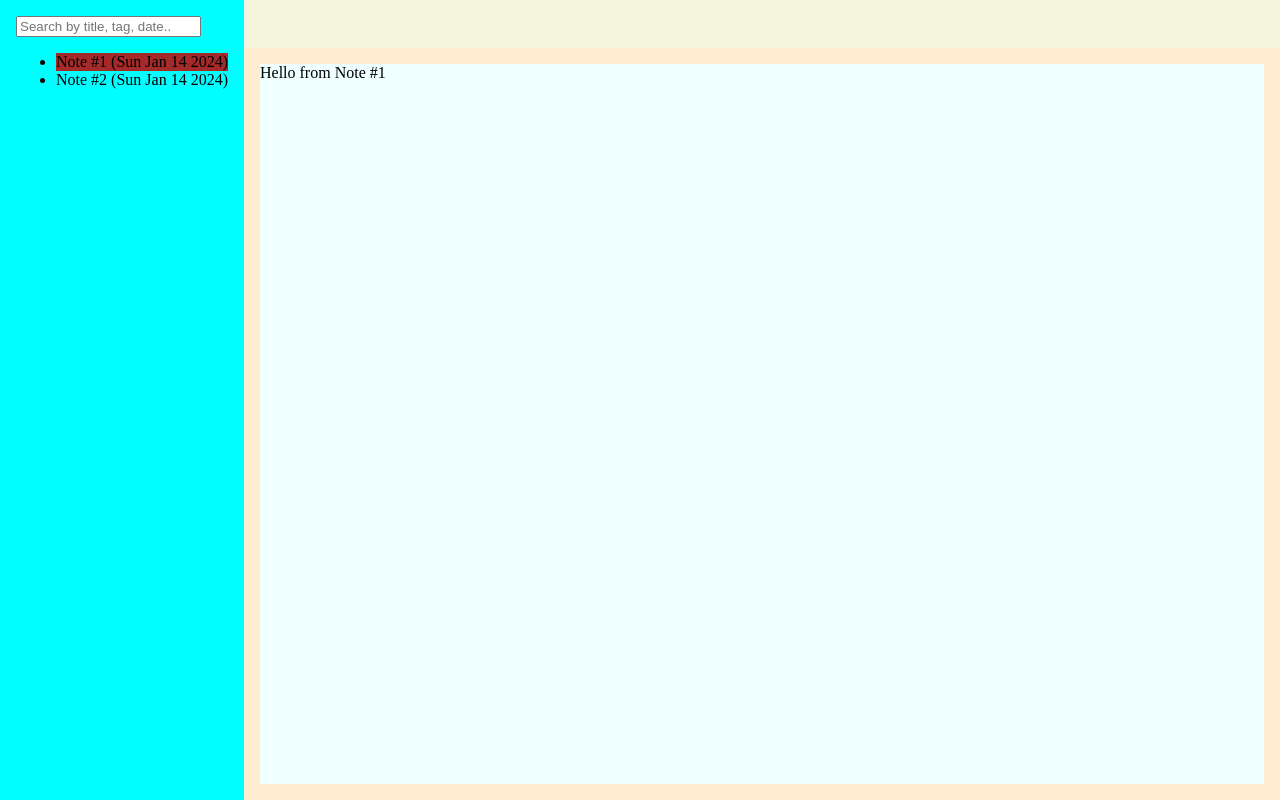
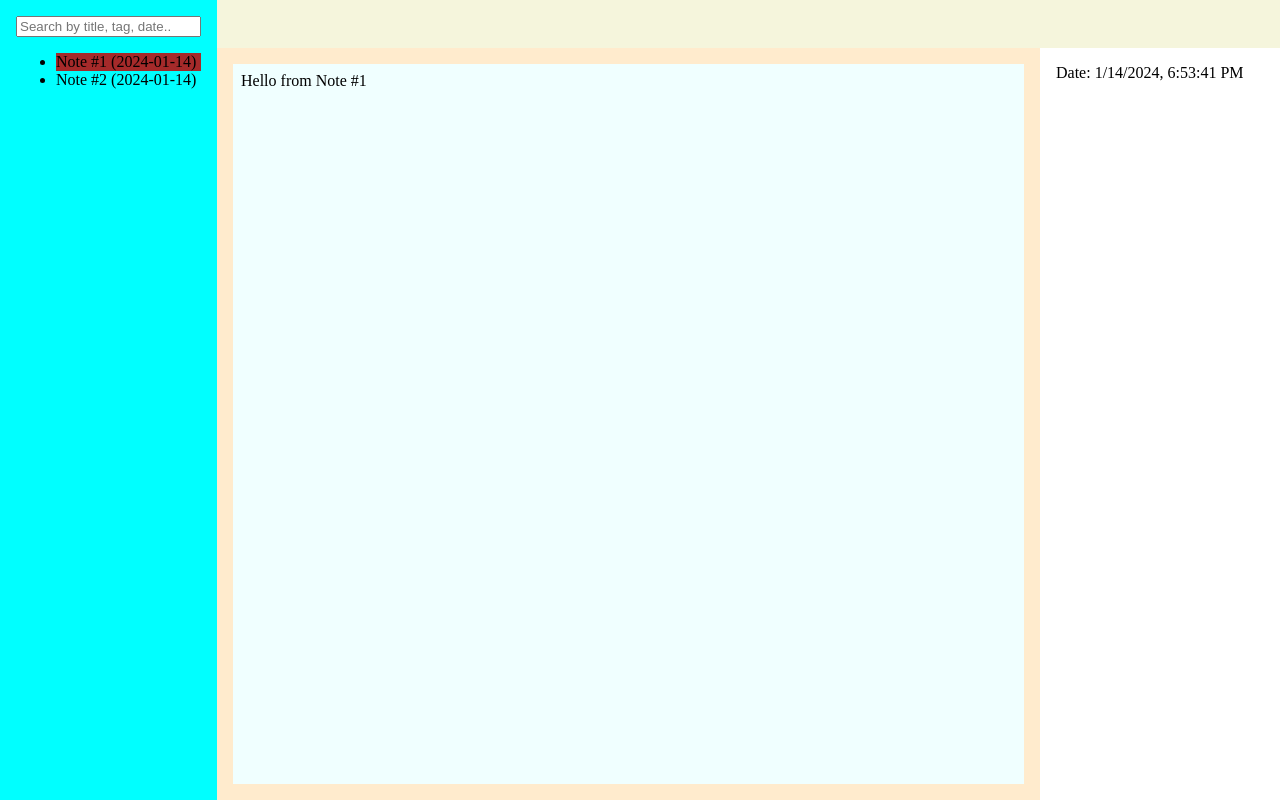
Before and after one commit to szewczukk/javascript-exercises, a website: page lab4/index.html in a window 1280 px wide. Drawn offline with Linux system fonts and the light colour scheme.

Commit message:
Add side panel to notes

```diff
--- a/lab4/index.html
+++ b/lab4/index.html
@@ -22,6 +22,11 @@
 			<main class="note">
 				<div class="note__editable" contenteditable></div>
 			</main>
+			<section class="noteDetails">
+				<p class="noteDetails__paragraph">
+					Date: <span class="noteDetails__date"></span>
+				</p>
+			</section>
 		</div>
 
 		<script src="script.js"></script>
--- a/lab4/script.js
+++ b/lab4/script.js
@@ -24,6 +24,7 @@ let focusedNote = notesStore[0];
 const asideFilter = document.querySelector('#aside__filter');
 const asideList = document.querySelector('.aside__list');
 const noteEditable = document.querySelector('.note__editable');
+const noteDetailsDate = document.querySelector('.noteDetails__date');
 
 function saveNotesToLocalStorage() {
 	localStorage.setItem('store', JSON.stringify(notesStore));
@@ -41,6 +42,7 @@ function itemOnClick(e) {
 	focusedNote = notesStore.find((n) => n.id === e.target.getAttribute('id'));
 
 	noteEditable.innerHTML = focusedNote.body;
+	noteDetailsDate.textContent = new Date(focusedNote.date).toLocaleString();
 }
 
 function updateAsideItems(notes) {
@@ -52,7 +54,9 @@ function updateAsideItems(notes) {
 		item.setAttribute('id', note.id);
 		item.addEventListener('click', itemOnClick);
 
-		item.textContent = `${note.title} (${new Date(note.date).toDateString()})`;
+		item.textContent = `${note.title} (${
+			new Date(note.date).toISOString().split('T')[0]
+		})`;
 
 		if (note === focusedNote) {
 			item.classList.add('aside__item--focused');
@@ -66,6 +70,7 @@ function updateAsideItems(notes) {
 
 updateAsideItems(notesStore);
 noteEditable.innerHTML = focusedNote.body;
+noteDetailsDate.textContent = new Date(focusedNote.date).toLocaleString();
 
 asideFilter.addEventListener('input', (e) => {
 	const filter = e.target.value;
--- a/lab4/styles.css
+++ b/lab4/styles.css
@@ -1,3 +1,7 @@
+* {
+	box-sizing: border-box;
+}
+
 body {
 	margin: 0;
 }
@@ -5,8 +9,8 @@ body {
 .container {
 	display: grid;
 	grid-template-rows: 3rem auto;
-	grid-template-columns: max-content auto;
-	grid-template-areas: 'aside nav' 'aside main';
+	grid-template-columns: max-content auto 15rem;
+	grid-template-areas: 'aside nav nav' 'aside main details';
 	width: 100vw;
 	height: 100vh;
 }
@@ -15,6 +19,18 @@ body {
 	grid-area: aside;
 	background-color: aqua;
 	padding: 1rem;
+
+	display: flex;
+	flex-direction: column;
+}
+
+.noteDetails {
+	grid-area: details;
+	padding: 1rem;
+}
+
+.noteDetails__paragraph {
+	margin: 0;
 }
 
 .note {
@@ -33,12 +49,18 @@ body {
 	width: 100%;
 	height: 100%;
 	background-color: azure;
+
+	padding: 0.5rem;
 }
 
 .note__editable:focus {
 	outline: none;
 }
 
+.aside__item {
+	cursor: pointer;
+}
+
 .aside__item--focused {
 	background-color: brown;
 }
```
